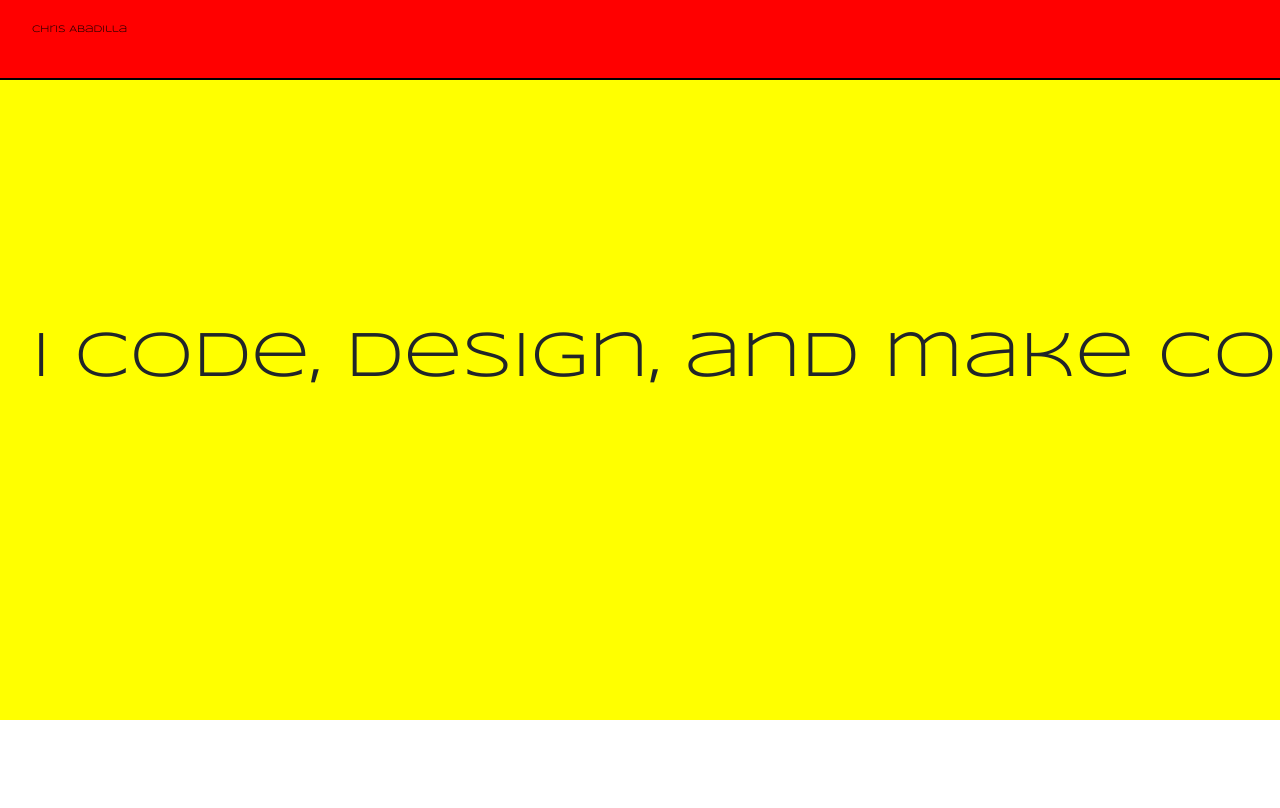
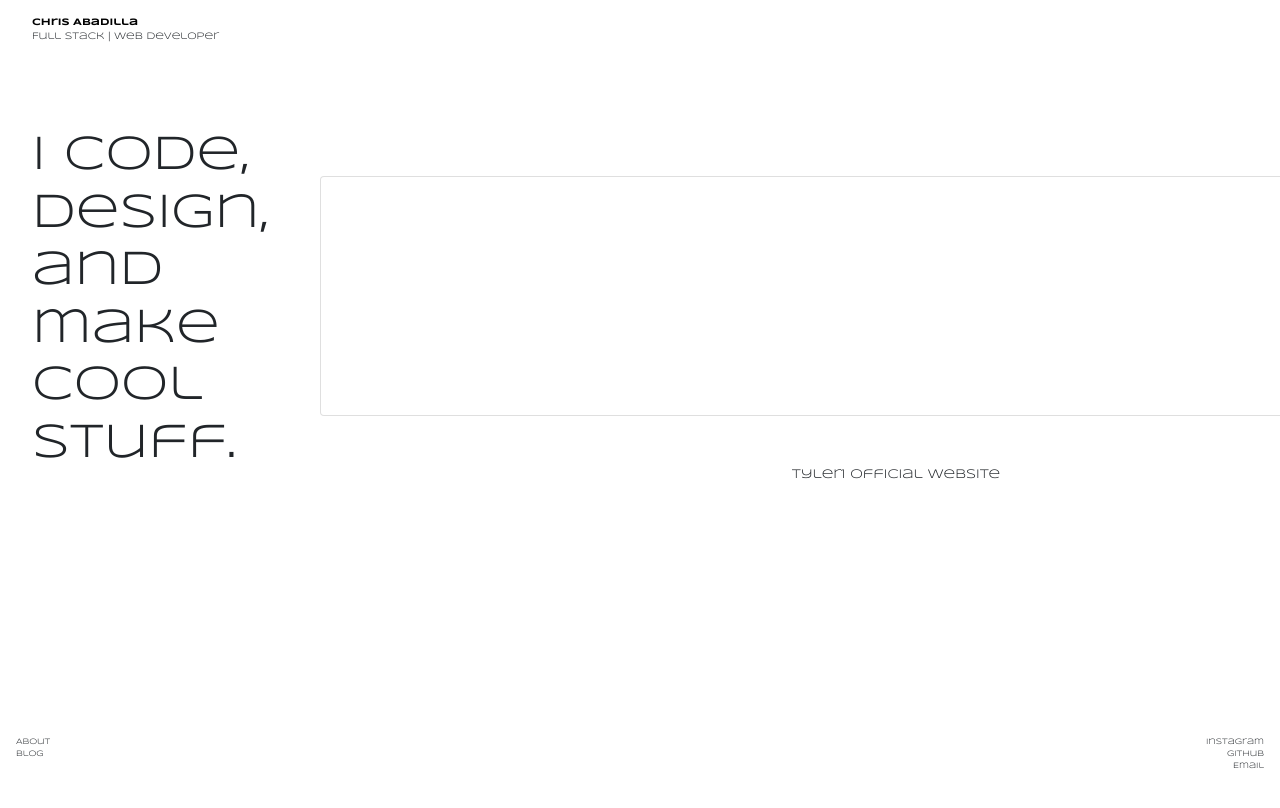
Before and after one commit to chabadilla92/reactportfolio, a React (Create React App) app: page / in a window 1280 px wide. Shown: the top 808 px of the page. Built offline with nearby package versions, Linux system fonts and the light colour scheme; a web font is replaced by a local one.

Commit message:
scroll attempt

```diff
--- a/src/App.css
+++ b/src/App.css
@@ -14,94 +14,103 @@
     grid-row-start: 1;
     grid-row-end: 2;
     height: 10vh;
-    background-color: red;
-    border-bottom: 2px solid black;
+
+
   }
 
-  #sidenav {
+  ul {
     list-style-type: none;
+    padding-top: 1em;
   }
 
   li a {
     text-decoration: none;
     color: black;
+    font-weight: 900;
+  }
+
+  #chrisnav, #subheader {
+    font-family: 'Syncopate', sans-serif;
     font-size: .6rem;
   }
 
-  #chrisnav {
-    position: absolute;
-    font-family: 'Syncopate', sans-serif;
-    text-align: center;
-  }
+/* Horiontal scroll wrapping */
+.scrolling-wrapper {
+  display: flex;
+  flex-wrap: nowrap;
+  overflow-x: auto;
+}
 
-/* Outer wrapper for horizontal scroll, contains Main & Projects */
-.outer-wrapper {
-    width: 100vh;
-    height: 100vw;
-    transform: rotate(-90deg) translateX(-100vh);
-    transform-origin: top left;
-    overflow-y: scroll;
-    overflow-x: hidden;
-    /* position: absolute; */
-    scrollbar-width: none;
-    -ms-overflow-style: none;
-    grid-column-start: 1;
-    grid-column-end: 2;
-    grid-row-start: 2;
-    grid-row-end: 3;
-  }
-
-  .wrapper {
-    display: flex;
-    flex-direction: row;
-    width: 1100vw;
-    transform: rotate(90deg) translateY(-100vh);
-    transform-origin: top left;
-    background-color: purple;
-    border-right: 5px solid black;
-  }
-
-  ::-webkit-scrollbar {
-    display: none;
-  }
+.scrolling-wrapper > section {
+  flex: 0 0 auto;
+}
 
 /* Main styling */
+#mainsection {
+  height: 80vh;
+
+}
+
 main {
-    height: 80vh;
-    background-color: yellow;
-    width: 200vw;
-    padding-top: 15em;
-    padding-left: 2em;
-  }
+  padding-left: 2em;
+}
 
-#mainhead {
-    font-size: 4rem;
-    font-family: 'Syncopate', sans-serif;
+main > h1 {
+  font-size: 3em;
+  padding-top: 1em;
+  font-family: 'Syncopate', sans-serif;
+  width: 6em;
 }
 
 /* Project styling */
+#projectsection {
+  height: 80vh;
+
+  width: 500vw;
+}
+
+#projectcontainer > .card {
+  height: 30vh;
+  width: 90vw;
+}
+
 #id1, #id3 {
-    height: 50vh;
-    width: 100vw;
-    margin-top: 4em;
-    background-color: blue;
-    position: relative;
+  margin-top: 6em;
 }
 
 #id2, #id4 {
-    height: 50vh;
-    width: 200vw;
-    margin-top: 12em;
-    background-color: blue;
+  margin-top: 12em;
 }
 
-#exampleModalCenter {
-    position: absolute;
-    top: 10px;
-    right: 10px;
-    bottom: 0;
-    left: 0;
-    z-index: 10040;
-    overflow: auto;
-    overflow-y: auto;
- }
+#id1 > card, #id2 > card, #id3 > card, #id4 > card {
+  margin-top: 25%;
+  text-align: center;
+  font-family: 'Syncopate', sans-serif;
+  font-size: .8em;
+}
+
+/* Footer */
+#footersection {
+  height: 10vh;
+
+
+}
+
+#footerdiv {
+  display: flex;
+  justify-content: space-between;
+}
+
+#footerdiv > ul > li {
+  font-size: .5em;
+  font-family: 'Syncopate', sans-serif;
+}
+
+#left {
+  padding-left: 1em;
+}
+
+#right {
+  padding-right: 1em;
+  text-align: right;
+}
--- a/src/App.js
+++ b/src/App.js
@@ -4,36 +4,21 @@ import "bootstrap/dist/css/bootstrap.min.css";
 import Nav from "./components/Nav.js";
 import Main from "./components/Main.js";
 import Projects from "./components/Projects.js";
+import Footer from "./components/Footer.js"
 
 
 function App() {
   return (
-    <div id="grid">
+    <div class="container-fluid p-0" id="grid">
       <section id="navsection"><Nav /></section>
 
-      <div class="outer-wrapper">
-        <div class="wrapper">
-          <section id="homesection"><Main /></section>
-          <section id="projectsection"><Projects /></section>
-        </div>
+      <div class="scrolling-wrapper">
+        <section id="mainsection"><Main /></section>
+        <section id="projectsection"><Projects /></section>
       </div>
-      <div class="modal" id="exampleModalCenter">
-                <div class="modal-dialog">
-                  <div class="modal-content">
-                    <div class="modal-header">
-                      <h5 class="modal-title">Modal title</h5>
-                      <button type="button" class="close" data-dismiss="modal" aria-label="Close">
-                      <span aria-hidden="true">&times;</span>
-                      </button>
-                    </div>
-                    <div class="modal-body">...</div>
-                    <div class="modal-footer">
-                      <button type="button" class="btn btn-secondary" data-dismiss="modal">Close</button>
-                      <button type="button" class="btn btn-primary">Save changes</button>
-                    </div>
-                  </div>
-                </div>
-              </div>
+
+
+      <section id="footersection"><Footer /></section>
 
     </div>
 
--- /dev/null
+++ b/src/components/Footer.js
@@ -0,0 +1,19 @@
+import React from "react";
+
+function Footer() {
+    return (
+        <div id="footerdiv">
+        <ul id="left">
+            <li>About</li>
+            <li>Blog</li>
+        </ul>
+        <ul id="right">
+            <li>Instagram</li>
+            <li>Github</li>
+            <li>Email</li>
+        </ul>
+        </div>
+    )
+}
+
+export default Footer;
--- a/src/components/Main.js
+++ b/src/components/Main.js
@@ -1,14 +1,25 @@
 import React from "react";
+import Data from '../data/data.json';
 
 
 function Main() {
     return (
-        <div id="homecontainer">
-            <main>
-                <h1 id="mainhead">I code, design, and make cool stuff.</h1>
-            </main>
-      </div>
+        <main>
+
+            <h1>I code, design, and make cool stuff.</h1>
+
+        </main>
     )
 }
 
 export default Main;
+
+{/* <div class="">
+        {Data.map((project, index) => {
+          return (
+            <div class="">
+              <card>{project.title}</card>
+            </div>
+          )
+        })}
+    </div> */}
--- a/src/components/Nav.js
+++ b/src/components/Nav.js
@@ -6,11 +6,9 @@ function Nav() {
 
     return (
         <nav>
-            <ul id="sidenav">
+            <ul>
                 <li id="chrisnav"><a href="">Chris Abadilla</a></li>
-                {/* <li id="about"><a href="#aboutsection"><i class="bi bi-person"></i></a></li>
-                <li id="projects"><a href="#projectsection"><i class="bi bi-folder"></i></a></li>
-                <li id="contact"><a href="#contactsection"><i class="bi bi-envelope"></i></a></li> */}
+                <li id="subheader">Full Stack | Web Developer</li>
             </ul>
         </nav>
     )
--- a/src/components/Projects.js
+++ b/src/components/Projects.js
@@ -1,43 +1,23 @@
 import React from "react";
-import Data from '../data/data.json'
+import Data from '../data/data.json';
+
 
 function Projects() {
-    return (
-      <div class="container d-flex">
-
-        {Data.map((project, index) => {
-          return (
-
-            <div class="container p-4">
-              <button type="button" id={project.id} class="btn btn-primary" data-toggle="modal" data-target="#exampleModalCenter">{project.title}</button>
 
 
 
+  return (
 
+      <div id="projectcontainer" class="d-flex justify-content-between">
+        {Data.map((project, index) => {
+          return (
+            <div class="card" id={project.id}>
+              <card>{project.title}</card>
             </div>
-
           )
         })}
+      </div>
 
-
-
-        {/*
-        {Data.map((project, index) => {
-          return (
-            <div class="collapse p-4" id={project.id} data-parent="#accordionExample">
-                <div class="card card-body" id="projectcards">
-                  <span>{project.description}</span>
-                  <span id="projecturl"><i class="bi bi-chevron-double-left"></i><a href={project.url}id="projecturls">CLICK ME</a><i class="bi bi-chevron-double-right"></i></span>
-                  </div>
-            </div>
-          )
-        })} */}
-
-
-
-
-
-      </div>
     )
 }
 
```
Also changed, not shown: src/components/Modal.js (added, +31 -0 lines).
